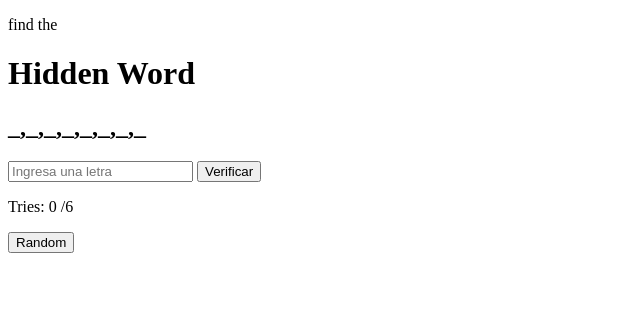
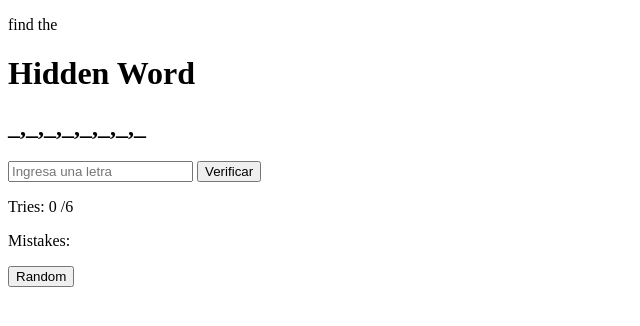
Before and after one commit to NikSala10/QuizzWEB, a plain HTML site: page index.html in a window 1280 px wide. Shown: the whole page, without its empty margins (0-640 px from the left). Drawn offline with Linux system fonts and the light colour scheme.

Commit message:
Add files via upload

```diff
--- a/index.html
+++ b/index.html
@@ -12,7 +12,7 @@
     <input type="text" placeholder="Ingresa una letra" maxlength="1" class="input">
     <button id="verify">Verificar</button>
     <p>Tries: <span id="errores">0</span> /6</p>
-    <p id="mistakes"></p>
+    <p >Mistakes: <span id="mistakes"></span></p>
     <p id="message"></p>
     <button id="random">Random</button>
 
```
